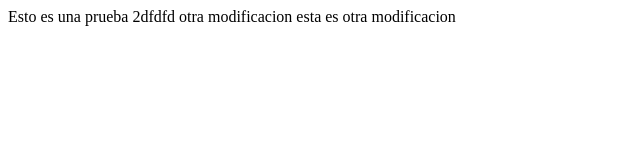
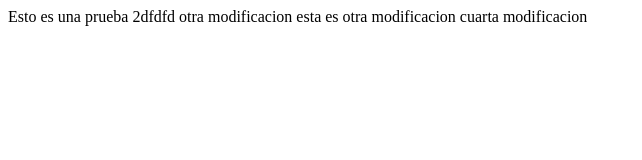
Before and after one commit to jorgefelixdmt/intranetdmt2, a plain HTML site: page index.html in a window 1280 px wide. Shown: the whole page, without its empty margins (0-642 px from the left). Drawn offline with Linux system fonts and the light colour scheme.

Commit message:
nueva modificacion

```diff
--- a/index.html
+++ b/index.html
@@ -10,5 +10,6 @@
     Esto es una prueba 2dfdfd
     otra modificacion
     esta es otra modificacion
+    cuarta modificacion
 </body>
 </html>
```
